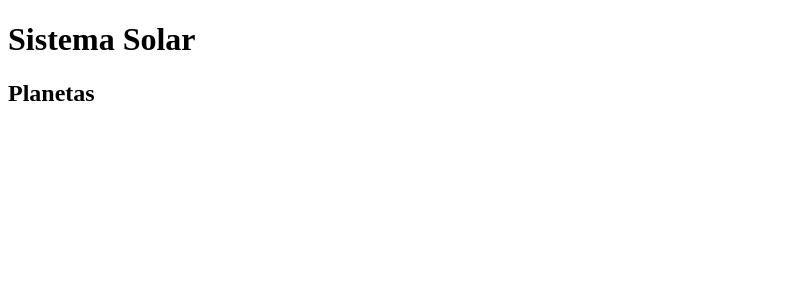
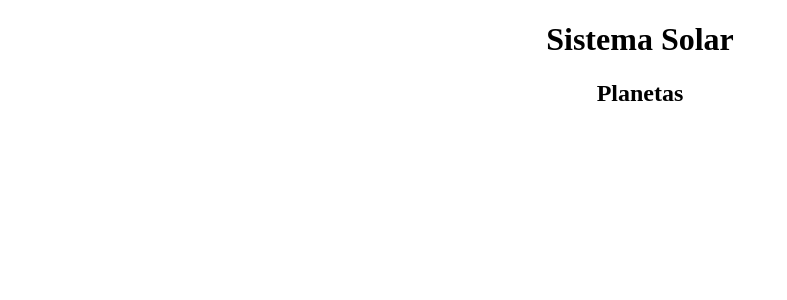
Before and after one commit to wlis13/projeto-trybe-sistema-solar, a React (Create React App) app: page / in a window 1280 px wide. Shown: the top 300 px of the page, without its empty margins (0-787 px from the left). Built offline with nearby package versions, Linux system fonts and the light colour scheme.

Commit message:
tentei colocar o background-image sem sucesso, fiz algumas alterações nos arquivos solarSistem e title, corrigindo erros de sintaxe

```diff
--- a/src/App.js
+++ b/src/App.js
@@ -1,6 +1,7 @@
 import React from 'react';
 import Header from './components/Header';
 import SolarSystem from './components/solarSistem';
+import './App.css'
 
 class App extends React.Component {
   render() {
--- a/src/components/Header.js
+++ b/src/components/Header.js
@@ -3,7 +3,7 @@ import React from 'react';
 class Header extends React.Component {
   render() {
     return (
-      <header>
+      <header className="App">
         <h1>Sistema Solar</h1>
       </header>
     );
--- a/src/components/title.js
+++ b/src/components/title.js
@@ -5,7 +5,7 @@ class Title extends React.Component {
   render() {
     const { headline } = this.props;
     return (
-      <h2>{headline}</h2>
+      <h2 className="App">{headline}</h2>
     );
   }
 }
```
